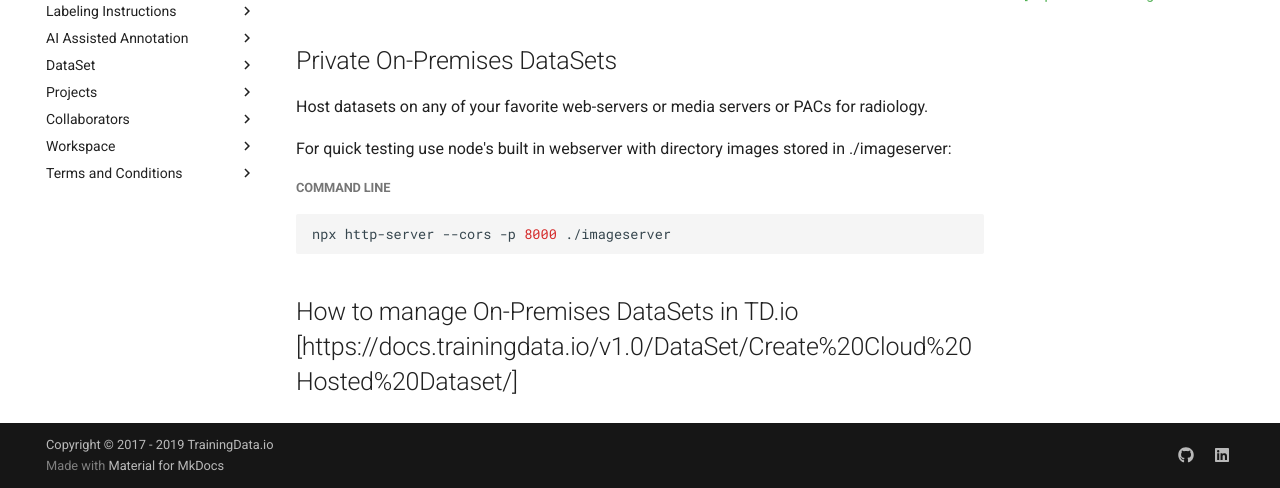
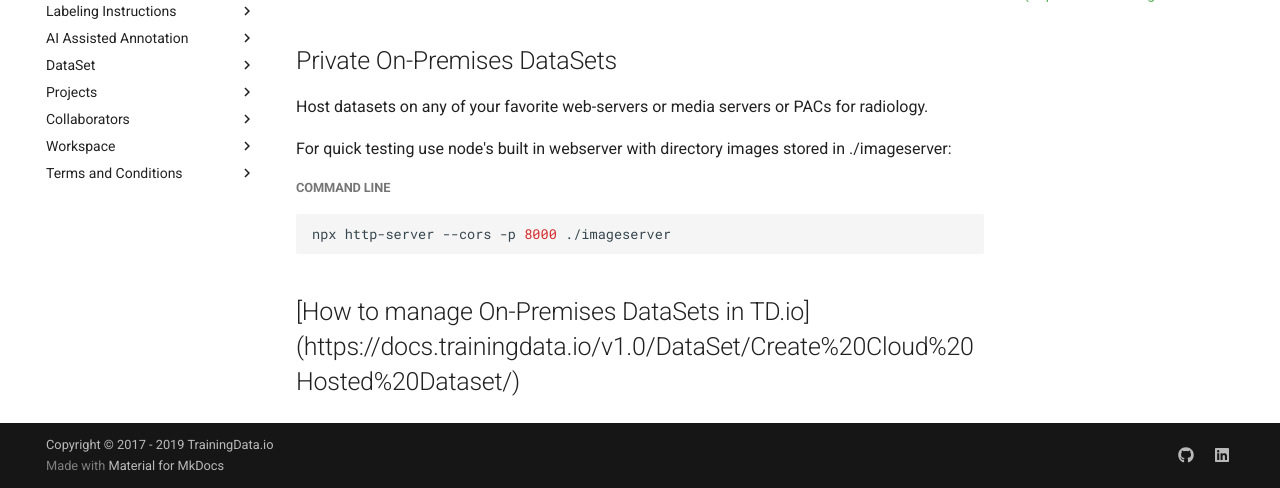
Before and after one commit to trainingdata/AIAssistedImageVideoLabelling, an MkDocs documentation site: the page built from docs/v1.0/Premises Infrastructure/Docker And VPN.md, in a window 1280 px wide and 900 px high, scrolled down 2546 px, cut to the strip 412-900 px from the top of the window. Built offline with MkDocs 1.6.1 and Material for MkDocs 9.7.7, drawn with Linux system fonts in a browser that asks for light colours; comment, search, counter and statistics services are not loaded; some of the changed text lies outside the part shown.

````diff
--- a/docs/v1.0/Premises Infrastructure/Docker And VPN.md
+++ b/docs/v1.0/Premises Infrastructure/Docker And VPN.md
@@ -77,4 +77,4 @@ For quick testing use node's built in webserver with directory images stored in
 npx http-server --cors -p 8000 ./imageserver
 ```
 
-## How to manage On-Premises DataSets in TD.io [https://docs.trainingdata.io/v1.0/DataSet/Create%20Cloud%20Hosted%20Dataset/]
+## [How to manage On-Premises DataSets in TD.io] (https://docs.trainingdata.io/v1.0/DataSet/Create%20Cloud%20Hosted%20Dataset/)
````
